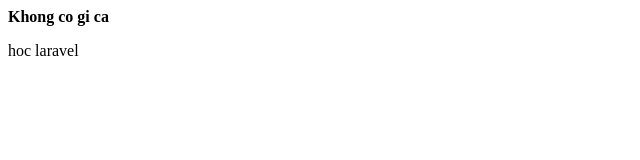
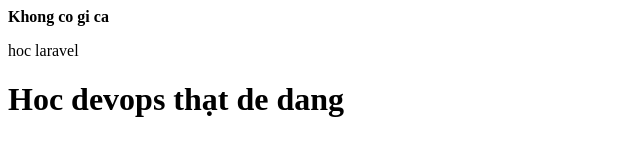
Before and after one commit to VanLong2000/Hoc, a plain HTML site: page index.html in a window 1280 px wide. Shown: the whole page, without its empty margins (0-640 px from the left). Drawn offline with Linux system fonts and the light colour scheme.

Commit message:
lại thay đổi tiếp

```diff
--- a/index.html
+++ b/index.html
@@ -9,4 +9,5 @@
 <body>
     <b>Khong co gi ca</b>
     <p>hoc laravel</p>
+    <h1>Hoc devops thạt de dang</h1>
 </html>
```
